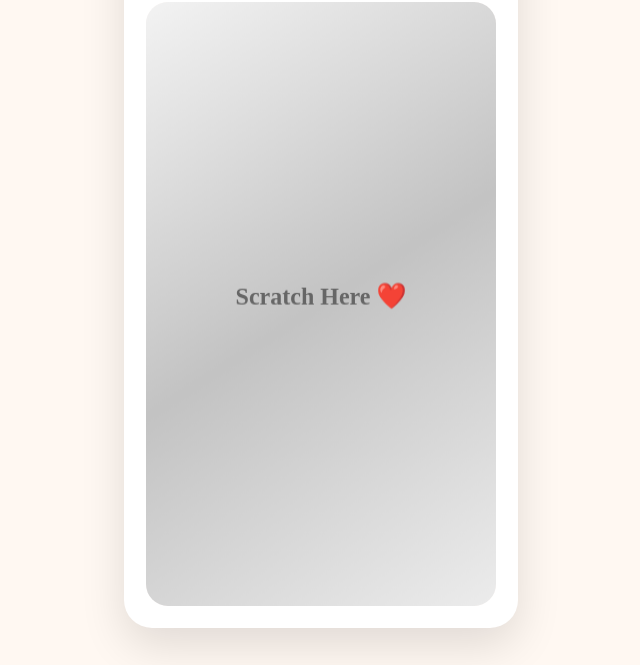
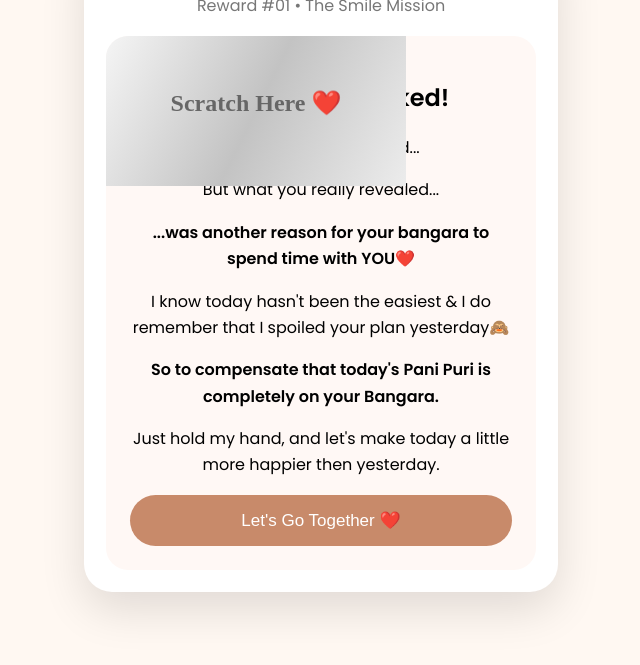
Before and after one commit to Shreemohanshinde/love-rewards, a plain HTML site: page index.html in a window 1280 px wide. Shown: the part 135-800 px from the top of the page, without its empty margins (319-959 px from the left). Drawn offline with Linux system fonts and the light colour scheme.

Commit message:
Add files via upload

```diff
--- a/index.html
+++ b/index.html
@@ -1,47 +1 @@
-<!DOCTYPE html>
-<html lang="en">
-<head>
-<meta charset="UTF-8">
-<meta name="viewport" content="width=device-width, initial-scale=1.0">
-<title>Love Rewards #01</title>
-<link href="https://fonts.googleapis.com/css2?family=Playfair+Display:wght@700&family=Poppins:wght@300;400;600&display=swap" rel="stylesheet">
-<link rel="stylesheet" href="style.css">
-</head>
-<body>
-<div class="wrap">
-<div class="card">
-<div class="brand">❤️ LOVE REWARDS</div>
-<div class="subtitle">Reward #01 • The Smile Mission</div>
-
-<div id="reward">
-<div id="content">
-<h2>🎉 Reward Unlocked!</h2>
-
-<p>You scratched the card...</p>
-
-<p>But what you really revealed...</p>
-
-<p><strong>...was another reason for your bangara to spend time with YOU❤️</strong></p>
-
-<p>I know today hasn't been the easiest &amp; I do remember that I spoiled your plan yesterday🙈</p>
-
-<p><strong>So to compensate that today's Pani Puri is completely on your Bangara.</strong></p>
-
-<p>Just hold my hand, and let's make today a little more happier then yesterday.</p>
-
-<button id="goBtn">Let's Go Together ❤️</button>
-</div>
-<canvas id="scratch"></canvas>
-</div>
-
-<div id="accepted" class="hidden">
-<div class="brand">❤️ LOVE REWARDS</div>
-<h2>❤️ Mission Accepted</h2>
-<p class="ps"><em>P.S. Seeing you smile is my favourite reward.</em></p>
-<div class="footer">#01 of ∞</div>
-</div>
-
-</div>
-<script src="script.js"></script>
-</body>
-</html>
+<!DOCTYPE html><html><head><meta charset="utf-8"><meta name="viewport" content="width=device-width,initial-scale=1"><title>Love Rewards</title><link href="https://fonts.googleapis.com/css2?family=Poppins:wght@300;400;600&display=swap" rel="stylesheet"><link rel="stylesheet" href="style.css"></head><body><div class="card"><div class="brand">❤️ LOVE REWARDS</div><div class="subtitle">Reward #01 • The Smile Mission</div><div id="reward"><div id="content"><h2>🎉 Reward Unlocked!</h2><p>You scratched the card...</p><p>But what you really revealed...</p><p><b>...was another reason for your bangara to spend time with YOU❤️</b></p><p>I know today hasn't been the easiest &amp; I do remember that I spoiled your plan yesterday🙈</p><p><b>So to compensate that today's Pani Puri is completely on your Bangara.</b></p><p>Just hold my hand, and let's make today a little more happier then yesterday.</p><button onclick="showFinal()">Let's Go Together ❤️</button></div><canvas id="scratch"></canvas></div><div id="final" class="hidden"><div class="brand">❤️ LOVE REWARDS</div><div class="center"><h2>Mission Accepted ❤️</h2><p class="ps"><em>P.S. Seeing you smile is my favourite reward.</em></p></div><div class="footer">#01 of ∞</div></div></div><script src="script.js"></script></body></html>
--- a/script.js
+++ b/script.js
@@ -1,10 +1 @@
-const c=document.getElementById('scratch'),ctx=c.getContext('2d');
-function init(){c.width=c.offsetWidth;c.height=c.offsetHeight;let g=ctx.createLinearGradient(0,0,c.width,c.height);g.addColorStop(0,'#f3f3f3');g.addColorStop(.5,'#c3c3c3');g.addColorStop(1,'#ececec');ctx.globalCompositeOperation='source-over';ctx.fillStyle=g;ctx.fillRect(0,0,c.width,c.height);ctx.fillStyle='#666';ctx.font='bold 24px Poppins';ctx.textAlign='center';ctx.fillText('Scratch Here ❤️',c.width/2,c.height/2);ctx.globalCompositeOperation='destination-out';}
-init();window.onresize=init;let down=false;
-function pos(e){const r=c.getBoundingClientRect();return[(e.touches?e.touches[0].clientX:e.clientX)-r.left,(e.touches?e.touches[0].clientY:e.clientY)-r.top]}
-function draw(e){if(!down)return;e.preventDefault();const[p,q]=pos(e);ctx.beginPath();ctx.arc(p,q,24,0,Math.PI*2);ctx.fill();check();}
-['mousedown','touchstart'].forEach(v=>c.addEventListener(v,()=>down=true));
-['mouseup','mouseleave','touchend'].forEach(v=>window.addEventListener(v,()=>down=false));
-['mousemove','touchmove'].forEach(v=>c.addEventListener(v,draw,{passive:false}));
-function check(){const d=ctx.getImageData(0,0,c.width,c.height).data;let n=0;for(let i=3;i<d.length;i+=4)if(d[i]==0)n++;if(n>c.width*c.height*.45){c.style.opacity=0;c.style.transition='opacity .5s';setTimeout(()=>c.remove(),500);}}
-goBtn.onclick=()=>{reward.style.display='none';accepted.classList.remove('hidden');};
+const c=document.getElementById('scratch'),x=c.getContext('2d');function init(){c.width=c.offsetWidth;c.height=c.offsetHeight;let g=x.createLinearGradient(0,0,c.width,c.height);g.addColorStop(0,'#f5f5f5');g.addColorStop(.5,'#c3c3c3');g.addColorStop(1,'#ececec');x.fillStyle=g;x.fillRect(0,0,c.width,c.height);x.fillStyle='#666';x.font='bold 24px Poppins';x.textAlign='center';x.fillText('Scratch Here ❤️',c.width/2,c.height/2);x.globalCompositeOperation='destination-out'}init();let d=false;function p(e){let r=c.getBoundingClientRect();return[(e.touches?e.touches[0].clientX:e.clientX)-r.left,(e.touches?e.touches[0].clientY:e.clientY)-r.top]}function mv(e){if(!d)return;e.preventDefault();let[a,b]=p(e);x.beginPath();x.arc(a,b,24,0,6.28);x.fill();chk()}['mousedown','touchstart'].forEach(v=>c.addEventListener(v,()=>d=true));['mouseup','mouseleave','touchend'].forEach(v=>window.addEventListener(v,()=>d=false));['mousemove','touchmove'].forEach(v=>c.addEventListener(v,mv,{passive:false}));function chk(){let dt=x.getImageData(0,0,c.width,c.height).data,n=0;for(let i=3;i<dt.length;i+=4)if(dt[i]==0)n++;if(n>c.width*c.height*.45){c.style.opacity=0;c.style.transition='opacity .5s';setTimeout(()=>c.remove(),500)}}function showFinal(){document.getElementById('reward').style.display='none';document.getElementById('final').classList.remove('hidden')}
--- a/style.css
+++ b/style.css
@@ -1,14 +1 @@
-*{box-sizing:border-box}body{margin:0;background:#FFF8F2;font-family:Poppins,sans-serif}
-.wrap{max-width:430px;margin:auto;padding:18px;min-height:100vh;display:flex;align-items:center}
-.card{background:#fff;border-radius:28px;padding:22px;width:100%;box-shadow:0 18px 45px rgba(0,0,0,.12)}
-.brand{text-align:center;color:#C88A6A;font-weight:600}
-.subtitle{text-align:center;color:#777;margin:10px 0 18px}
-#reward{position:relative;min-height:470px;border-radius:22px;overflow:hidden;background:#fff8f5}
-#content{padding:24px;text-align:center}
-#content p{line-height:1.65}
-button{width:100%;margin-top:18px;padding:15px;border:none;border-radius:999px;background:#C88A6A;color:#fff;font-size:17px}
-#scratch{position:absolute;inset:0;width:100%;height:100%}
-.hidden{display:none;text-align:center;min-height:470px;position:relative;padding-top:10px}
-.hidden h2{margin-top:120px}
-.ps{margin-top:18px;font-size:18px}
-.footer{position:absolute;bottom:20px;width:100%;left:0;text-align:center;font-size:15px;color:#555}
+body{margin:0;background:#FFF8F2;font-family:Poppins,sans-serif;display:flex;justify-content:center;align-items:center;min-height:100vh}.card{background:#fff;width:min(430px,92vw);padding:22px;border-radius:28px;box-shadow:0 18px 45px rgba(0,0,0,.12)}.brand{text-align:center;color:#C88A6A;font-weight:600}.subtitle{text-align:center;color:#777;margin:8px 0 18px}#reward{position:relative;min-height:470px;background:#fff8f5;border-radius:22px;overflow:hidden}#content{text-align:center;padding:24px}#content p{line-height:1.65}button{width:100%;padding:15px;border:none;border-radius:999px;background:#C88A6A;color:#fff;font-size:17px}#scratch{position:absolute;inset:0}.hidden{display:none;position:relative;min-height:470px}.center{position:absolute;top:50%;left:50%;transform:translate(-50%,-50%);width:90%;text-align:center}.ps{font-size:15px;white-space:nowrap}.footer{position:absolute;bottom:20px;left:0;right:0;text-align:center;font-size:13px}
```
